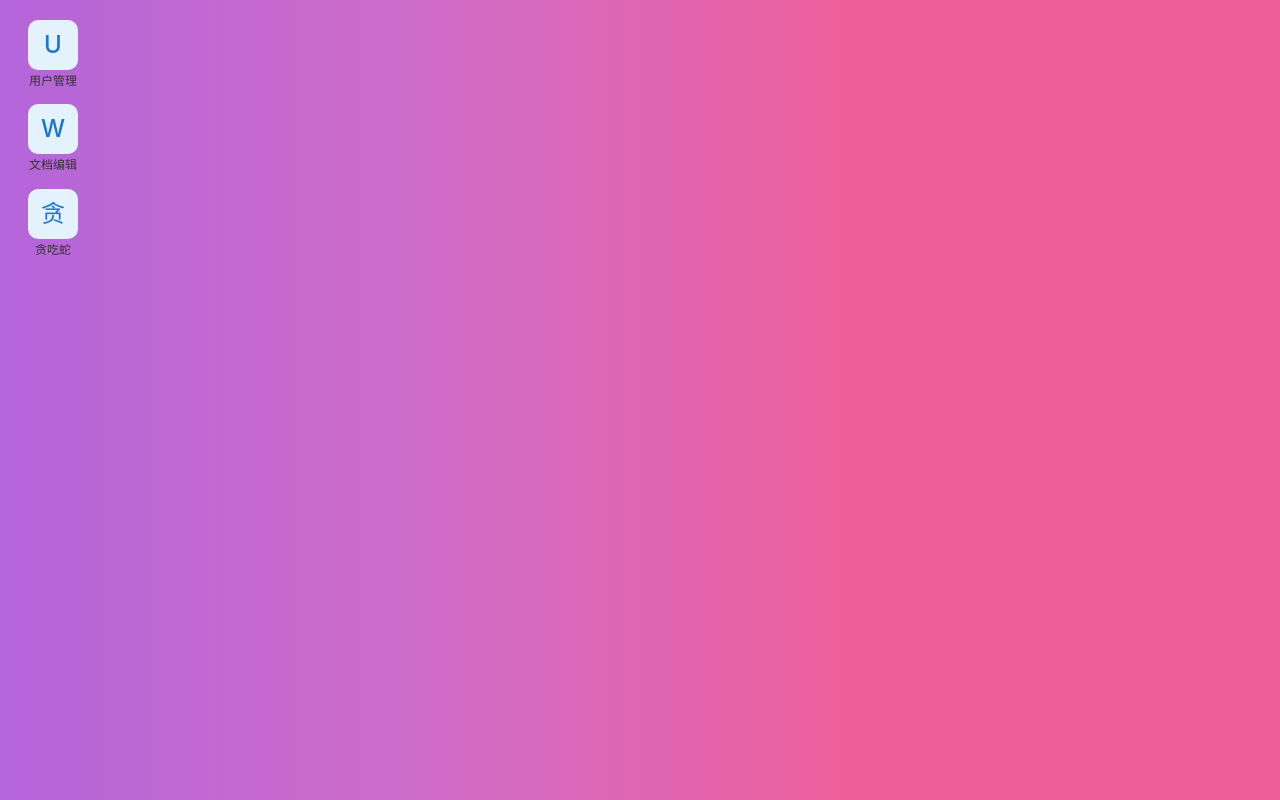
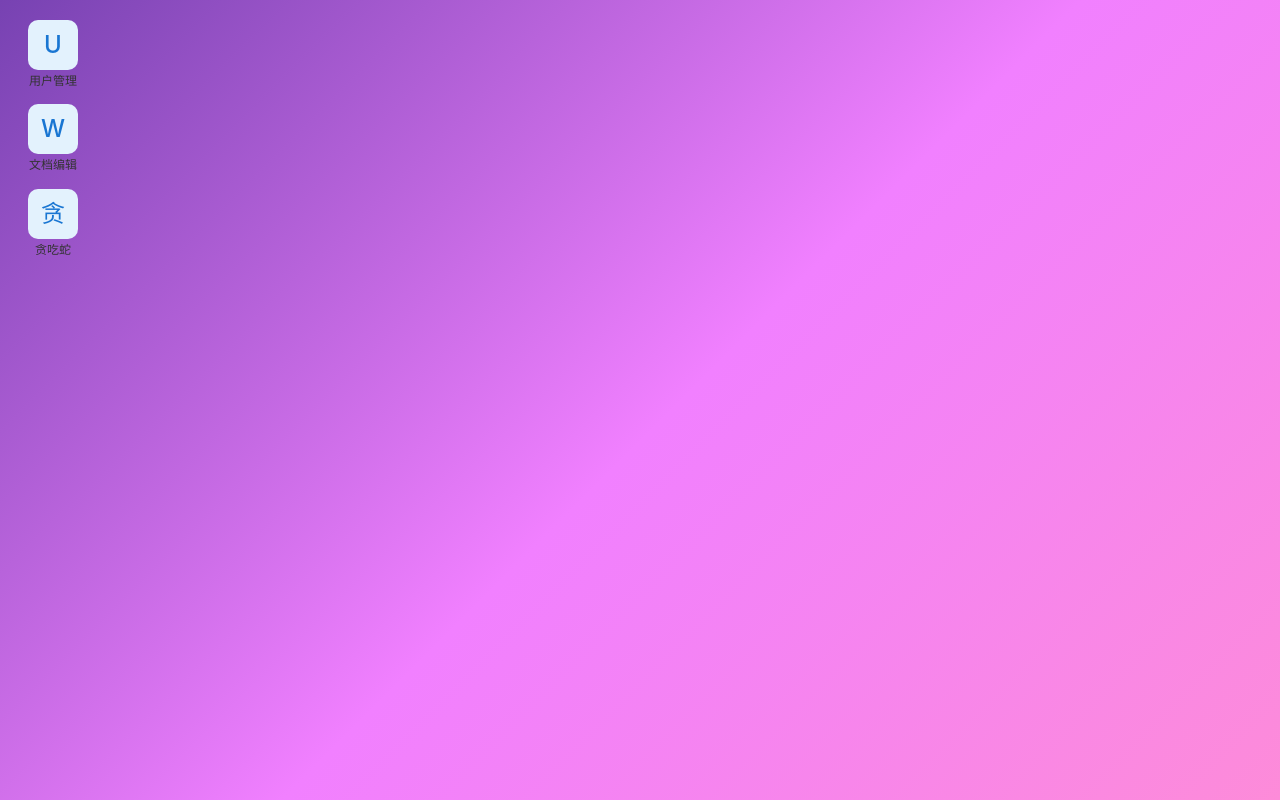
Before and after one commit to chenweilong1713/zixin-windows, a Vue app: page / in a window 1280 px wide. Built offline with nearby package versions, Linux system fonts and the light colour scheme; what sc-suspension would draw is missing.

Commit message:
- feat: 基础框架开发完毕1

```diff
--- a/src/components/desktop/TabBarMenu.vue
+++ b/src/components/desktop/TabBarMenu.vue
@@ -71,7 +71,7 @@ const handleClick = () => {
 }
 
 .software-icon:hover {
-  transform: translateY(-10px);
+  transform: translateY(-4px);
 }
 
 .icon-container {
--- a/src/views/home/index.vue
+++ b/src/views/home/index.vue
@@ -84,6 +84,9 @@ const {windows, openWindow, hideWindow, restoreWindow, hiddenWindows, closeWindo
   max-height: 100vh;
   gap: 16px;
   padding: 20px;
-  background-image: linear-gradient(to right, #b8cbb8 0%, #b8cbb8 0%, #b465da 0%, #cf6cc9 33%, #ee609c 66%, #ee609c 100%);
+  //background-image: linear-gradient(to right, #b8cbb8 0%, #b8cbb8 0%, #b465da 0%, #cf6cc9 33%, #ee609c 66%, #ee609c 100%);
+  //background-image: linear-gradient(to top, #f3e7e9 0%, #e3eeff 99%, #e3eeff 100%);
+  //background-image: linear-gradient(-20deg, #ddd6f3 0%, #faaca8 100%, #faaca8 100%);
+  background-image: linear-gradient(-225deg, #7742B2 0%, #F180FF 52%, #FD8BD9 100%);
 }
 </style>
```
